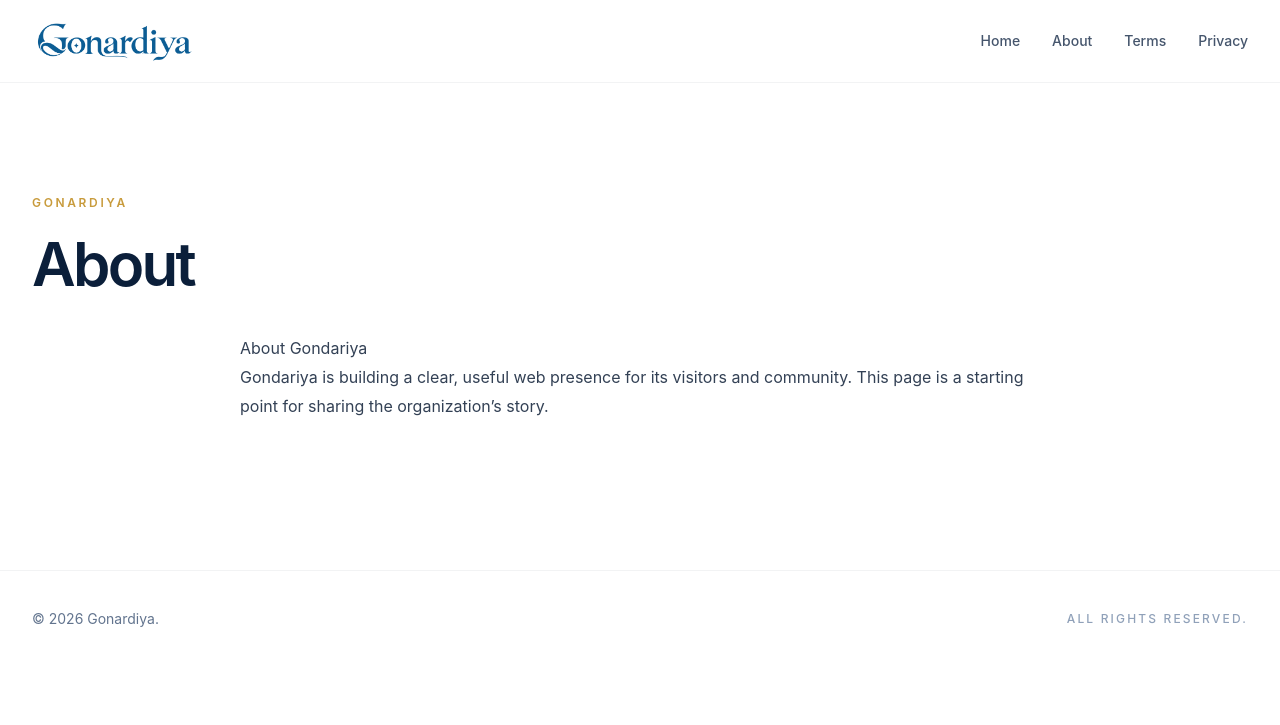
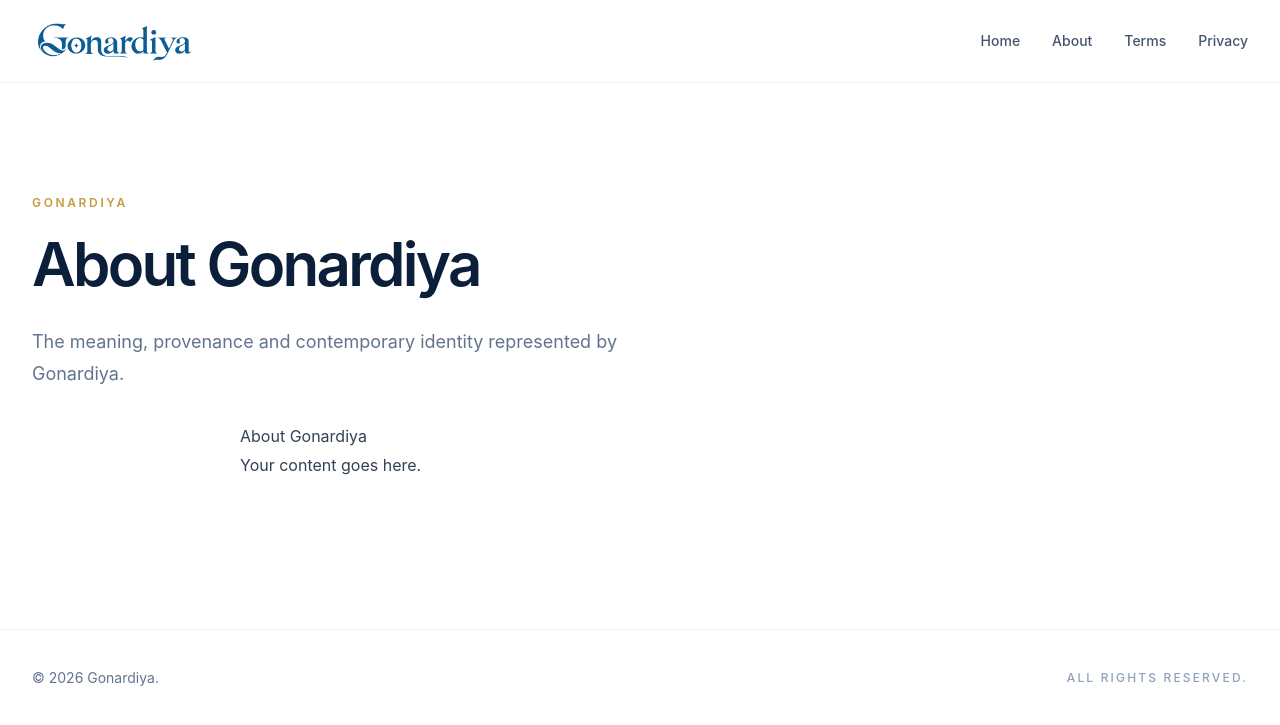
Before and after one commit to RatioJuris/gondariya-web, a Jekyll site: the page built from public/about.md, in a window 1280 px wide. Shown: the top 725 px of the page. Built offline with Jekyll 4.4.1, drawn with Linux system fonts in a browser that asks for light colours.

Commit message:
Update about.md

```diff
--- a/public/about.md
+++ b/public/about.md
@@ -1,10 +1,28 @@
 ---
 layout: default
-title: About
-permalink: /about/
+
+title: "About Gonardiya"
+
+description: >
+  The meaning, provenance and contemporary identity
+  represented by Gonardiya.
+
+keywords:
+  - Gonardiya
+  - origin
+  - heritage
+  - legacy
+  - identity
+
+robots: "index,follow"
+
+jsonld:
+  "@context": "https://schema.org"
+  "@type": "AboutPage"
+  name: "About Gonardiya"
+  description: "The meaning, provenance and contemporary identity represented by Gonardiya."
 ---
 
-# About Gondariya
+# About Gonardiya
 
-Gondariya is building a clear, useful web presence for its visitors and
-community. This page is a starting point for sharing the organization's story.
+Your content goes here.
```
